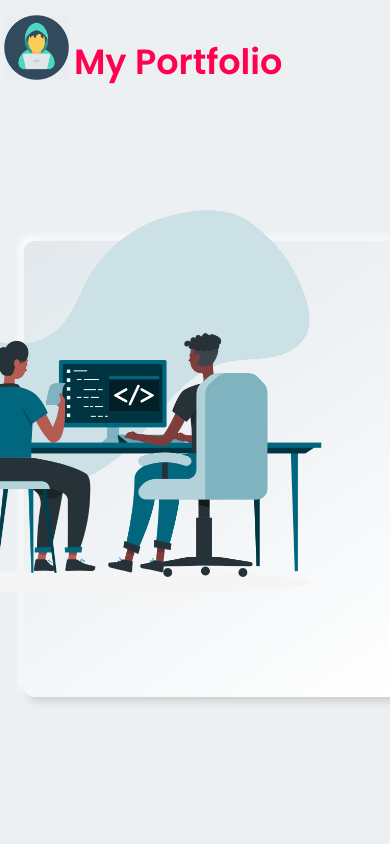
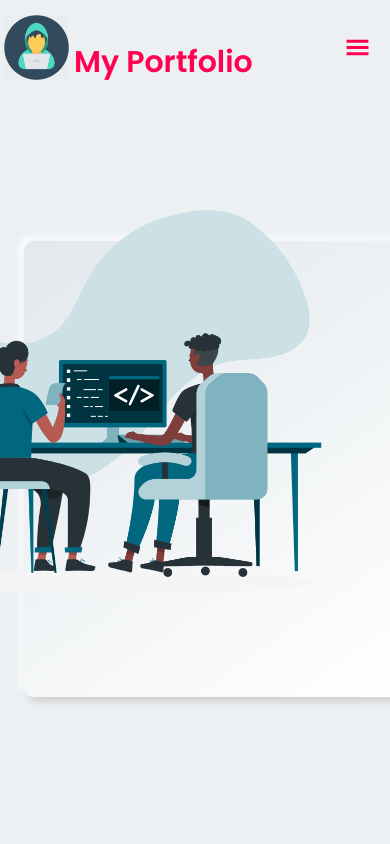
Before and after one commit to vemekon/portfolio, a React (Create React App) app: page / in a window 390 px wide. Shown: the top 844 px of the page. Built offline with nearby package versions, Linux system fonts and the light colour scheme.

Commit message:
mobile nav updated

```diff
--- a/src/App.css
+++ b/src/App.css
@@ -153,6 +153,11 @@ footer p {
     display: flex;
     flex-direction: column;
   }
+  .small-logo p{
+    padding:5px;
+    font-weight: 600;
+    font-size: 30px;
+  }
 
 
 }
--- a/src/component/Head/Header.js
+++ b/src/component/Head/Header.js
@@ -1,6 +1,8 @@
 import React, { useState } from "react";
 import "./header.css";
 import logo from "../pic/main.png";
+import { GiHamburgerMenu } from "react-icons/gi";
+import { GrClose } from "react-icons/gr";
 
 const Header = () => {
   // fixed Header
@@ -50,9 +52,14 @@ const Header = () => {
 
             <button className="toggle" onClick={() => setMobile(!Mobile)}>
               {Mobile ? (
-                <i className="fas fa-times close home-btn"></i>
+                <i className="close home-btn">
+                  <GrClose />
+                </i>
               ) : (
-                <i className="fas fa-bars open"></i>
+                <i className="fas fa-bars open">
+                  {" "}
+                  <GiHamburgerMenu />
+                </i>
               )}
             </button>
           </div>
--- a/src/component/Head/header.css
+++ b/src/component/Head/header.css
@@ -19,7 +19,7 @@ header ul li a:hover {
   color: #ff014f;
 }
 .home-btn {
-  padding: 10px 10px;
+  padding: 5px 5px;
   border-radius: 6px;
   transition: 0.8s all ease;
   cursor: pointer;
```
